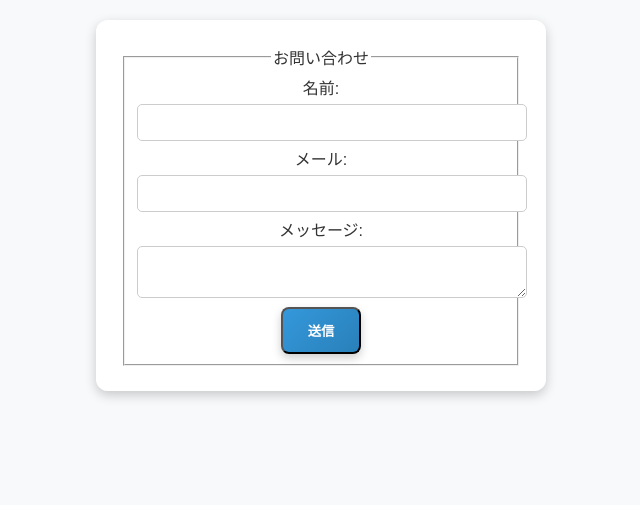
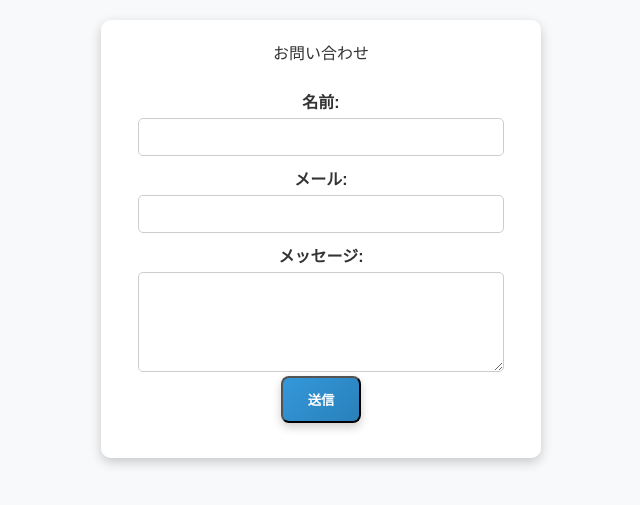
Before and after one commit to cloudrobo48/aws-cloud, a Jekyll site: the page contact.html, which Jekyll copies as it is, in a window 1280 px wide. Shown: the top 505 px of the page, without its empty margins (319-959 px from the left). Built offline with Jekyll 4.4.1, drawn with Linux system fonts in a browser that asks for light colours; a script that is not in the unit is left out.

Commit message:
Update style.css

```diff
--- a/assets/css/style.css
+++ b/assets/css/style.css
@@ -27,19 +27,6 @@ header {
 .visible .fade-in {
     opacity: 1;
     transform: translateY(0);
-}
-
-.button {
-    display: inline-block;
-    padding: 10px 20px;
-    background: #3498db;
-    color: white;
-    border-radius: 5px;
-    text-decoration: none;
-    transition: background 0.3s ease-in-out;
-}
-.button:hover {
-    background: #2980b9;
 }
 
 .typing {
@@ -162,21 +149,7 @@ body {
     text-align: center;
     padding: 20px;
 }
-form {
-    background: white;
-    padding: 20px;
-    max-width: 400px;
-    margin: 0 auto;
-    border-radius: 10px;
-    box-shadow: 0px 4px 10px rgba(0,0,0,0.1);
-}
-input, textarea {
-    width: 100%;
-    padding: 10px;
-    margin: 5px 0;
-    border: 1px solid #ccc;
-    border-radius: 5px;
-}
+
 .button, button {
     display: inline-block;
     padding: 12px 25px;
@@ -195,9 +168,38 @@ input, textarea {
 }
 
 form {
+    max-width: 400px;
+    margin: 0 auto;
     background: rgba(255, 255, 255, 0.9);
-    backdrop-filter: blur(10px);
-    padding: 25px;
-    border-radius: 12px;
-    box-shadow: 0 4px 12px rgba(0,0,0,0.2);
+    padding: 20px;
+    border-radius: 10px;
+    box-shadow: 0px 4px 12px rgba(0,0,0,0.2);
+    backdrop-filter: blur(5px);
 }
+
+fieldset {
+    border: none;
+    padding: 15px;
+    overflow: hidden; /* はみ出し防止 */
+}
+
+label {
+    display: block;
+    margin-top: 10px;
+    font-weight: bold;
+}
+
+input, textarea {
+    width: 100%;
+    max-width: 100%;
+    padding: 10px;
+    margin-top: 5px;
+    border: 1px solid #ccc;
+    border-radius: 5px;
+    font-size: 14px;
+    box-sizing: border-box; /* はみ出し防止 */
+}
+
+textarea {
+    height: 100px;
+}
```
